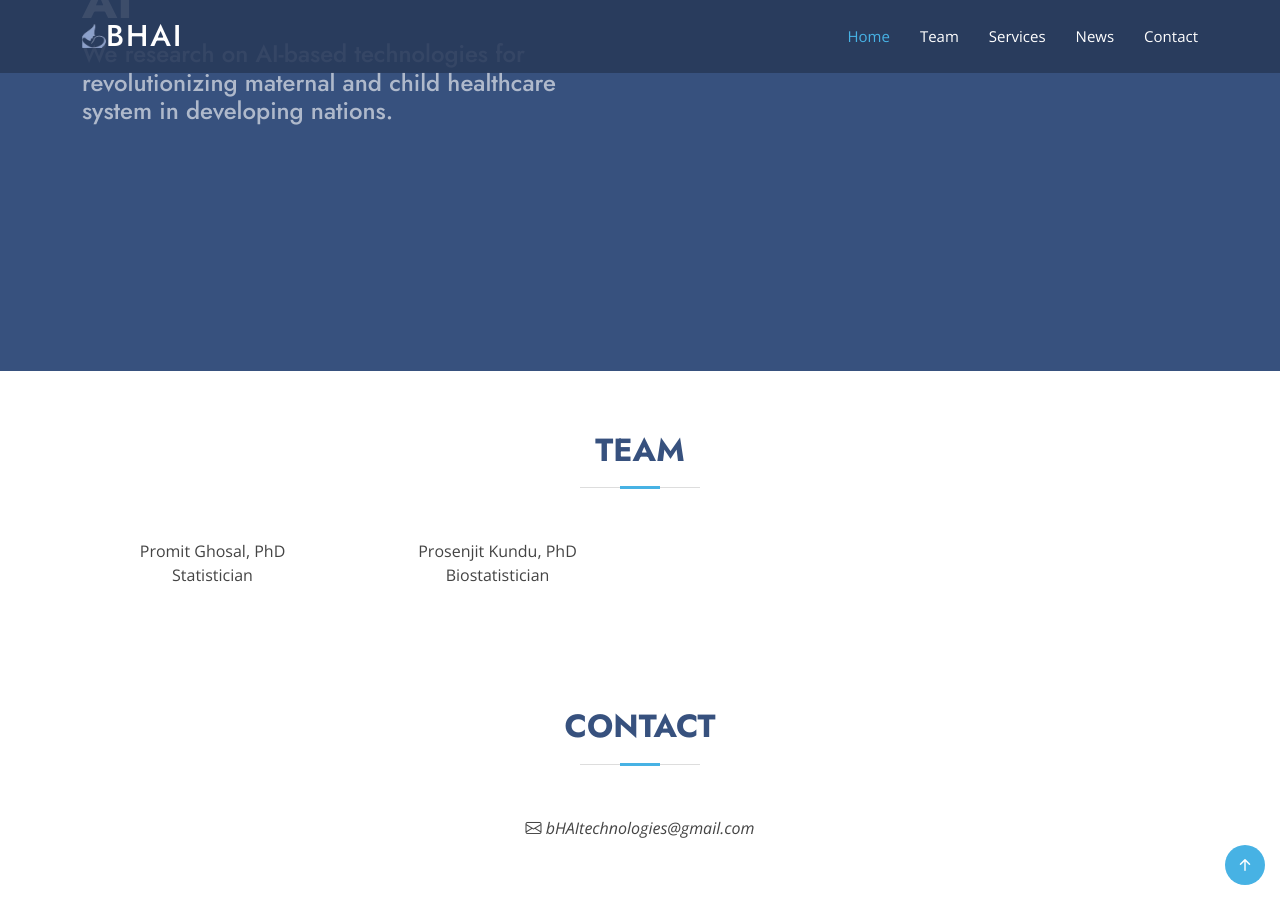
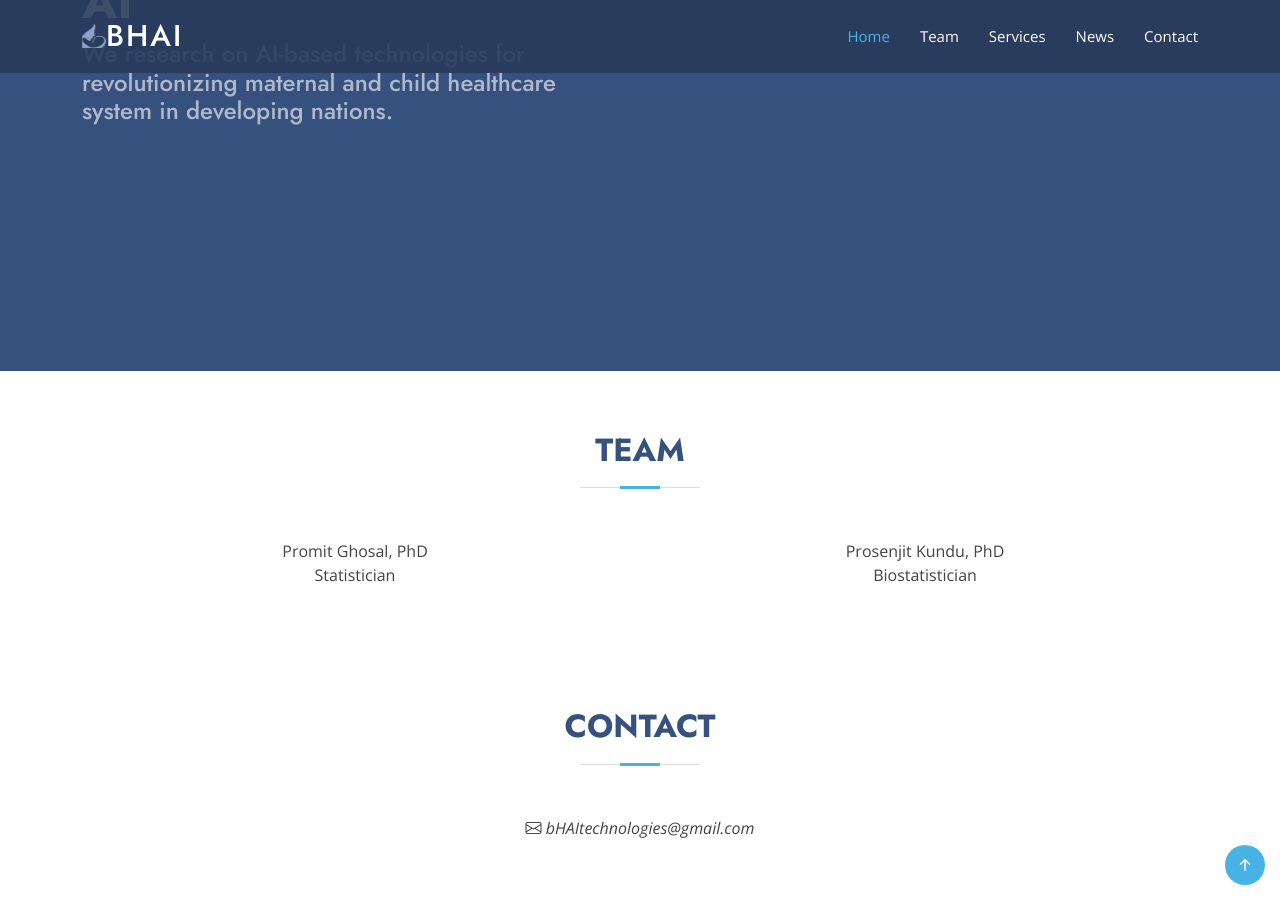
Before and after one commit to betterhealthusingAI/betterhealthusingAI.github.io, a Jekyll site: the page built from index.html, in a window 1280 px wide and 900 px high, scrolled down 349 px. Built offline with Jekyll 4.4.1, drawn with Linux system fonts in a browser that asks for light colours.

Commit message:
Update design_one.html
removed names adjusted lg-3 to lg-6

```diff
--- a/_layouts/design_one.html
+++ b/_layouts/design_one.html
@@ -91,10 +91,10 @@
         </div>
 
         <div class="row content">
-          <div class="col-lg-3"> <center> Promit Ghosal, PhD </center>  <center> Statistician </center> </div>
+          <div class="col-lg-6"> <center> Promit Ghosal, PhD </center>  <center> Statistician </center> </div>
           <!-- <div class="col-lg-3"> <center> Joyce Musweu </center> <center> Data Analyst </center> </div> -->
           <!-- <div class="col-lg-3"> <center> Ayowole Delegan </center> <center> Social Entrepreneur </center> </div> -->
-          <div class="col-lg-3"> <center> Prosenjit Kundu, PhD </center>  <center> Biostatistician </center> </div>
+          <div class="col-lg-6"> <center> Prosenjit Kundu, PhD </center>  <center> Biostatistician </center> </div>
         </div>
 
       </div>
```
